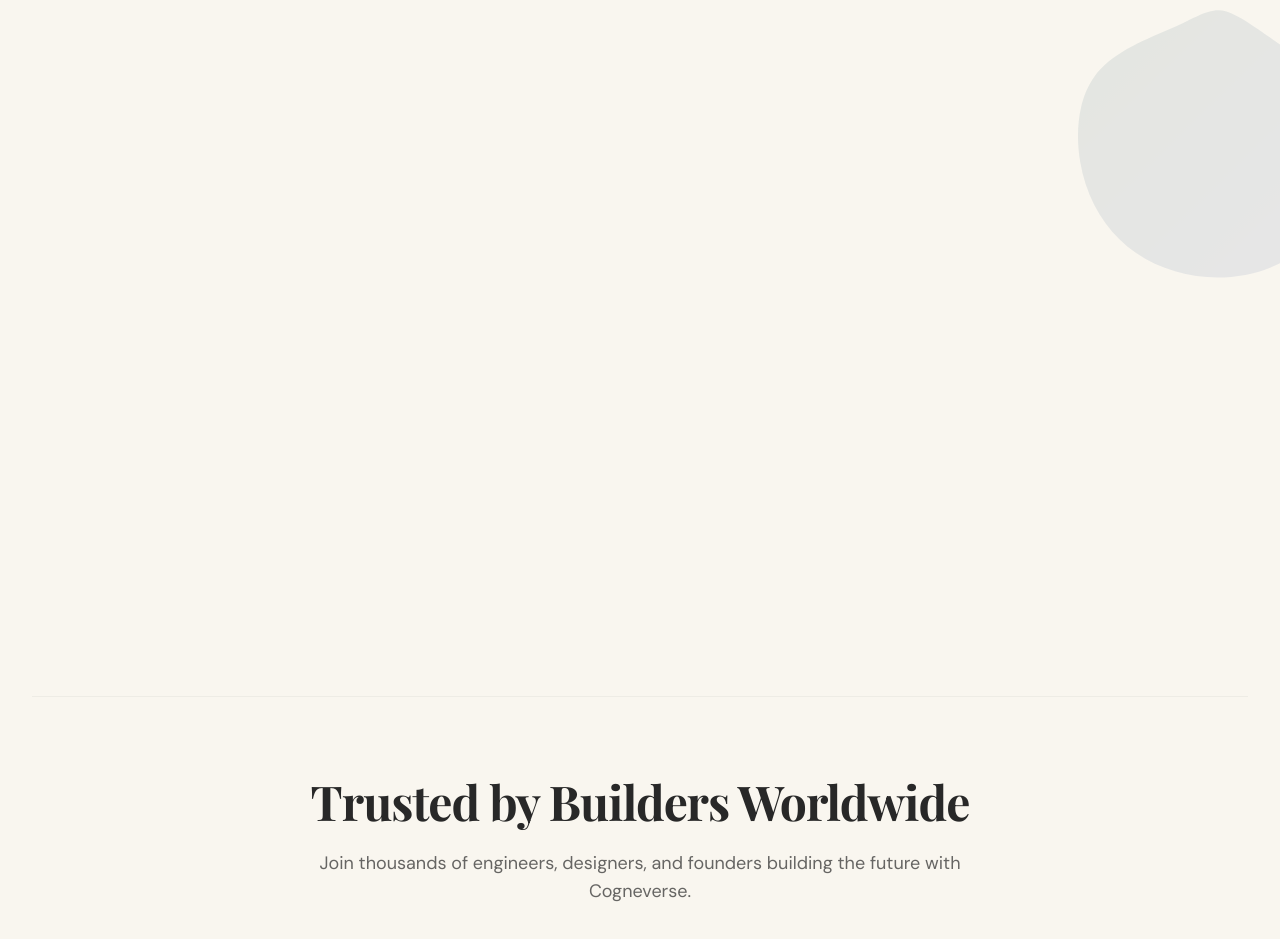
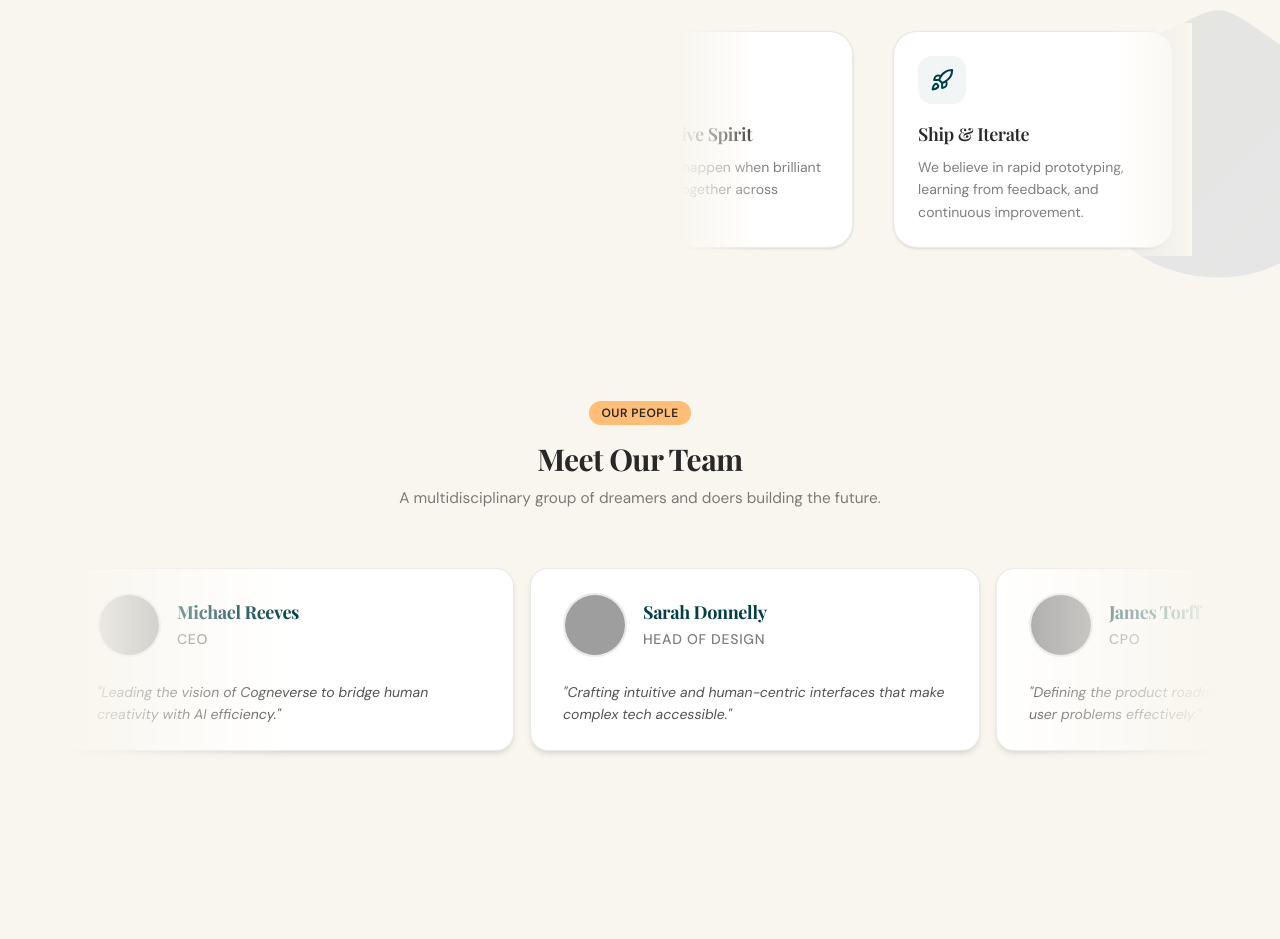
Before and after one commit to Jay-Suryawansh7/CogneoVerse, a Next.js app in the folder cogneverse-app/: page / in a window 1280 px wide. Shown: the part 4720-5659 px from the top of the page. Built offline with nearby package versions, Linux system fonts and the light colour scheme; grey boxes are pictures that could not be loaded; a web font is replaced by a local one.

Commit message:
refactor(about): remove world map and add team/values marquees

```diff
--- a/cogneverse-app/src/components/sections/AboutSection.tsx
+++ b/cogneverse-app/src/components/sections/AboutSection.tsx
@@ -5,6 +5,54 @@
 import { Lightbulb, Users, Rocket, Globe } from "lucide-react";
 import { AbstractBlob } from "@/components/illustrations/Shapes";
 import { ScrollReveal } from "@/components/effects/ScrollReveal";
+import { MagicTextReveal } from "@/components/ui/magic-text-reveal";
+import Marquee from "@/components/ui/marquee";
+import { InfiniteMovingCards } from "@/components/ui/infinite-moving-cards";
+
+const teamMembers = [
+  {
+    name: "Michael Reeves",
+    role: "CEO",
+    image: "https://images.unsplash.com/photo-1507003211169-0a1dd7228f2d?w=400&h=400&fit=crop&q=80",
+    contribution: "Leading the vision of Cogneverse to bridge human creativity with AI efficiency.",
+  },
+  {
+    name: "Sarah Donnelly",
+    role: "Head of Design",
+    image: "https://images.unsplash.com/photo-1494790108377-be9c29b29330?w=400&h=400&fit=crop&q=80",
+    contribution: "Crafting intuitive and human-centric interfaces that make complex tech accessible.",
+  },
+  {
+    name: "James Torff",
+    role: "CPO",
+    image: "https://images.unsplash.com/photo-1500648767791-00dcc994a43e?w=400&h=400&fit=crop&q=80",
+    contribution: "Defining the product roadmap and ensuring we solve real user problems effectively.",
+  },
+  {
+    name: "Hanna Calzoni",
+    role: "CTO",
+    image: "https://images.unsplash.com/photo-1573496359142-b8d87734a5a2?w=400&h=400&fit=crop&q=80",
+    contribution: "Architecting the scalable infrastructure that powers our global ecosystem.",
+  },
+  {
+    name: "Alex Morgan",
+    role: "Lead Engineer",
+    image: "https://images.unsplash.com/photo-1506794778202-cad84cf45f1d?w=400&h=400&fit=crop&q=80",
+    contribution: "Driving core engineering excellence and mentoring the next generation of builders.",
+  },
+  {
+    name: "Lindsey Upshutz",
+    role: "CMO",
+    image: "https://images.unsplash.com/photo-1580489944761-15a19d654956?w=400&h=400&fit=crop&q=80",
+    contribution: "Sharing our story with the world and building a community of passionate innovators.",
+  },
+  {
+    name: "Daniel Foster",
+    role: "Growth Lead",
+    image: "https://images.unsplash.com/photo-1519085360753-af0119f7cbe7?w=400&h=400&fit=crop&q=80",
+    contribution: "Expanding our reach and ensuring every user finds value in Cogneverse.",
+  },
+];
 
 const values = [
   {
@@ -59,23 +107,33 @@
               style={{ fontFamily: "var(--font-display)" }}
             >
               A Universe for{" "}
-              <span
-                className="text-[var(--color-cobalt)]"
-                style={{ fontFamily: "var(--font-script)" }}
-              >
-                Thinkers
-              </span>{" "}
-              and Makers
+               <div className="inline-flex align-middle mx-1" style={{ height: '50px', display: 'inline-flex' }}>
+                 <MagicTextReveal
+                   text="Thinkers"
+                   fontSize={40}
+                   color="var(--color-cobalt)"
+                   fontFamily="'Dancing Script', cursive"
+                   style={{
+                     backgroundColor: 'transparent',
+                     border: 'none',
+                     backdropFilter: 'none',
+                     minWidth: 'auto',
+                     minHeight: 'auto',
+                     width: 'auto',
+                     height: '50px',
+                     overflow: 'visible'
+                   }}
+                 />
+               </div>
+              {" "}and Makers
             </h2>
 
-            {/* Body Copy from copywriting.md */}
+            {/* Body Copy - Updated as per user request */}
             <p
               className="text-[var(--color-ink)]/70 mb-6"
               style={{ fontSize: "var(--text-body-lg)", lineHeight: "var(--leading-relaxed)" }}
             >
-              Cogneverse is a collaborative platform designed for innovators, engineers, designers,
-              and problem-solvers. We bring together technology, creativity, and community to
-              transform ideas into scalable products.
+              Connecting developers, students, and researchers to solve the real pains of people. Cogneverse is a collaborative platform designed for innovators to transform ideas into scalable products.
             </p>
             <p
               className="text-[var(--color-ink)]/70"
@@ -87,17 +145,14 @@
             </p>
           </ScrollReveal>
 
-          {/* Right: Values Grid - Staggered GSAP Reveal */}
-          <div className="grid sm:grid-cols-2 gap-6">
+          {/* Right: Values Marquee */}
+          <div className="relative overflow-hidden w-full lg:max-w-lg">
+             <Marquee pauseOnHover className="[--duration:20s] [--gap:1.5rem]" repeat={4}>
                 {values.map((value, index) => (
-              <ScrollReveal
-                key={value.title}
-                delay={index * 0.1}
-                y={30}
-                threshold={0.1}
-                className="h-full"
+                  <div
+                    key={value.title + index}
+                    className="bg-white p-6 rounded-[24px] shadow-sm hover:shadow-xl card-hover border border-[var(--color-ink)]/ushort h-full w-[280px] shrink-0 transition-all duration-300 mx-2"
                   >
-                <div className="bg-white p-6 rounded-[24px] shadow-sm hover:shadow-xl card-hover border border-[var(--color-ink)]/5 h-full transition-all duration-300">
                     <div className="w-12 h-12 rounded-xl bg-[var(--color-oceanic)]/5 flex items-center justify-center mb-4">
                       <value.icon className="w-6 h-6 text-[var(--color-oceanic)]" />
                     </div>
@@ -114,10 +169,37 @@
                       {value.description}
                     </p>
                   </div>
-              </ScrollReveal>
                 ))}
+             </Marquee>
+
+              {/* Gradients to fade edges */}
+            <div className="pointer-events-none absolute inset-y-0 left-0 w-1/6 bg-gradient-to-r from-[var(--color-paper)] dark:from-background z-10"></div>
+            <div className="pointer-events-none absolute inset-y-0 right-0 w-1/6 bg-gradient-to-l from-[var(--color-paper)] dark:from-background z-10"></div>
           </div>
         </div>
+
+        {/* Meet Our People Marquee */}
+        <div className="mt-20">
+            <div className="text-center mb-10">
+                <span className="inline-block py-1 px-3 rounded-full bg-[var(--color-nectarine)] text-[var(--color-ink)] font-semibold text-xs tracking-wide uppercase mb-4">
+                    Our People
+                </span>
+                <h3 className="text-[var(--color-ink)] text-3xl font-bold mb-2" style={{ fontFamily: "var(--font-display)" }}>
+                    Meet Our Team
+                </h3>
+                <p className="text-[var(--color-ink)]/60 max-w-2xl mx-auto">
+                    A multidisciplinary group of dreamers and doers building the future.
+                </p>
+            </div>
+            <div className="relative w-full overflow-hidden">
+                <InfiniteMovingCards
+                    items={teamMembers}
+                    direction="left"
+                    speed="slow"
+                />
+            </div>
+        </div>
+
       </div>
     </Section>
   );
```
Lines whose indentation alone changed are shown as unchanged.
